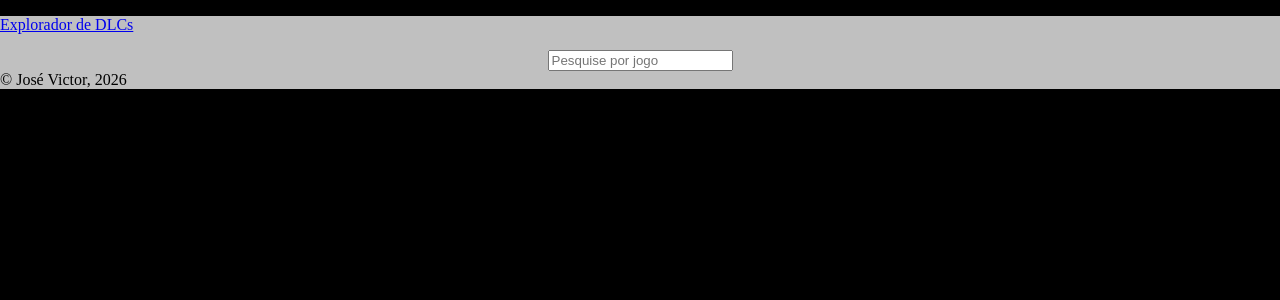
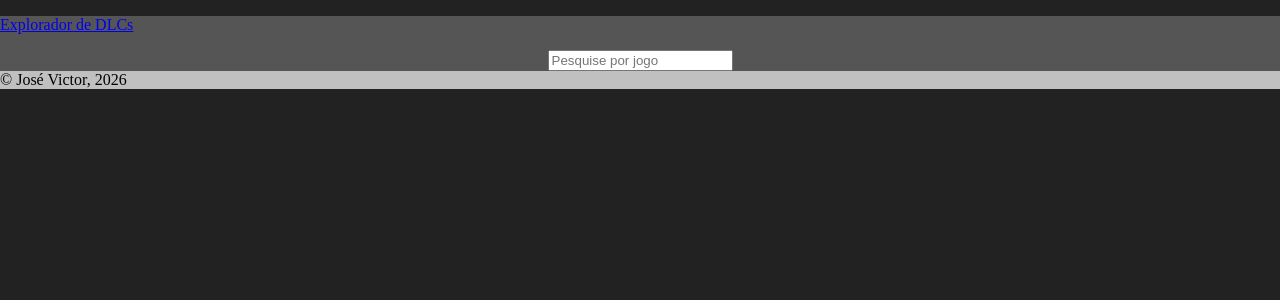
Before and after one commit to thejoseviictor-secondary/EXA618_Individual_Project_Part_3_Front_End, a Flask app: page / in a window 1280 px wide. Shown: the top 300 px of the page. Run offline with Flask 3, Linux system fonts and the light colour scheme.

Commit message:
Update styles.css

```diff
--- a/app/static/styles.css
+++ b/app/static/styles.css
@@ -1,10 +1,10 @@
 .main_body{
     margin: 0% 0% 0% 0%;
-    background-color: black;
+    background-color: #222222;
 }
 
 .header{
-    background-color: silver;
+    background-color: #555555;
     width: 100%;
     height: 10%;
     top: 0%;
@@ -21,6 +21,7 @@
     display: flex;
     justify-content: center;
     align-items: center;
+    top: 5%;
 }
 
 .games{
```
